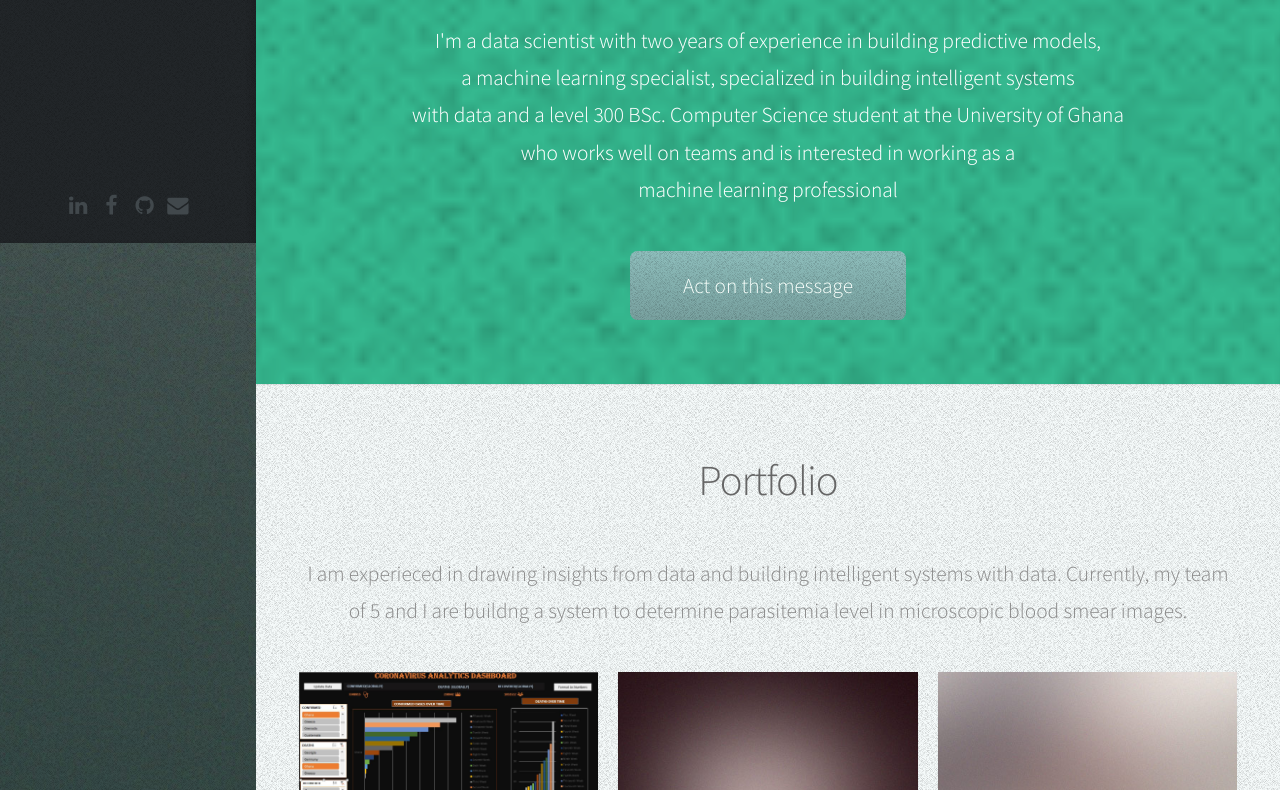
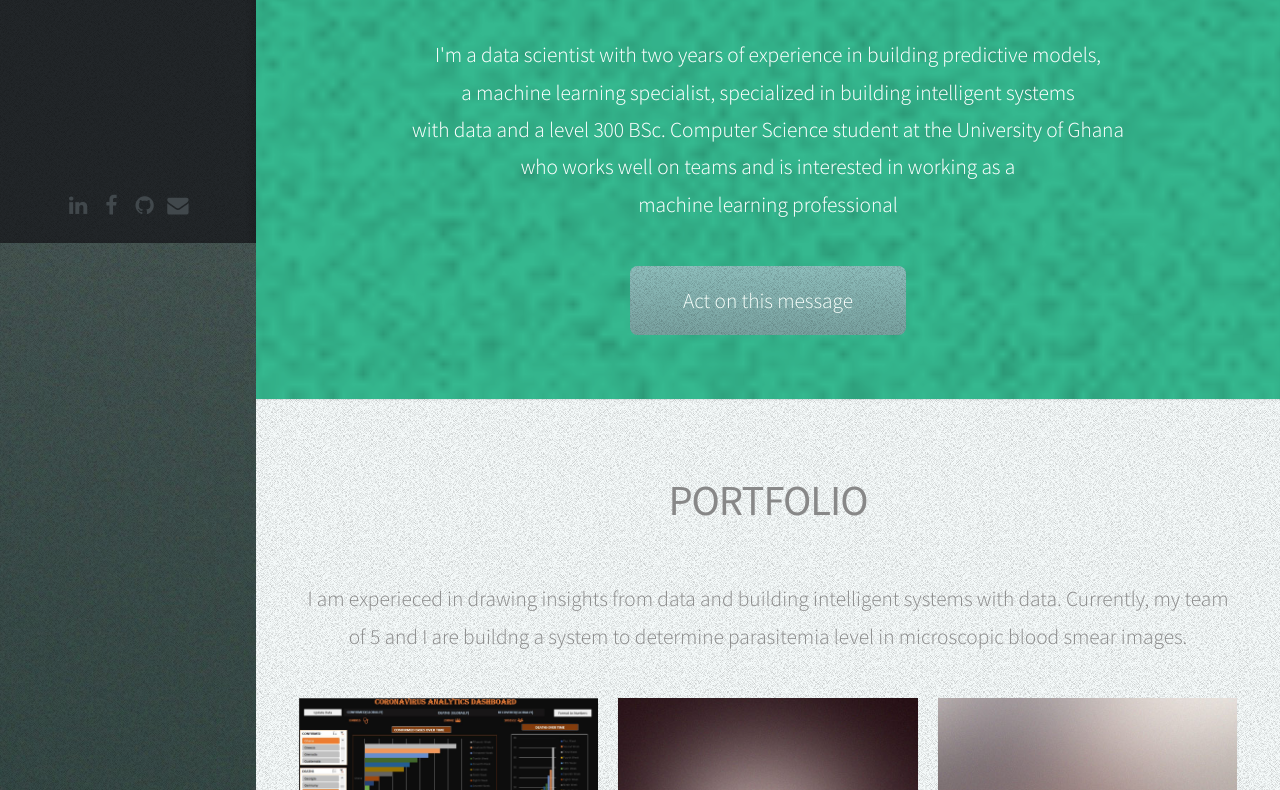
Before and after one commit to PatrickAttankurugu/PatrickAttankurugu.github.io, a plain HTML site: page index.html in a window 1280 px wide. Shown: the part 557-1347 px from the top of the page. Drawn offline with Linux system fonts and the light colour scheme; files whose address does not match are found by name.

Commit message:
changed the font weight,text tranform and line height of h1, h2,h3,h4,h5 and h6

```diff
--- a/css/style.css
+++ b/css/style.css
@@ -45,10 +45,12 @@
 
 	h1,h2,h3,h4,h5,h6
 	{
-		font-weight: 300;
-		color: #666;
-		line-height: 1.5em;
+		font-weight: 400;
+		text-transform: uppercase;
+		line-height: 1.75em;
 	}
+
+
 
 		h1 a, h2 a, h3 a, h4 a, h5 a, h6 a
 		{
```
